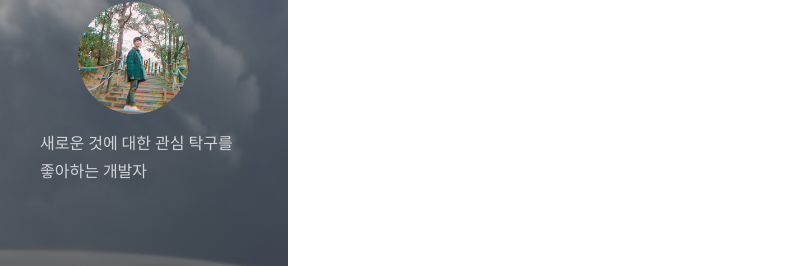
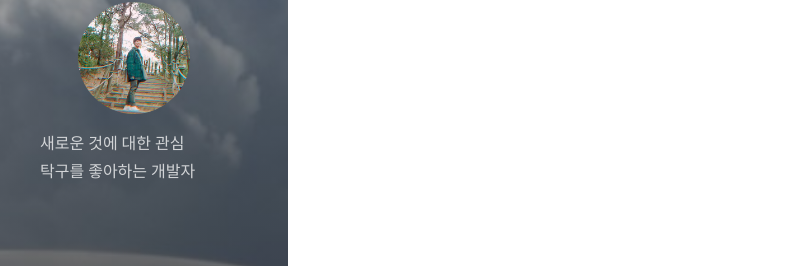
Before and after one commit to chahaun/chahaun.github.io, a Jekyll site: the page built from index.html, in a window 1280 px wide and 900 px high, scrolled down 506 px. Shown: the part 631-897 px from the top of the window, without its empty margins (0-806 px from the left). Built offline with Jekyll 4.4.1, drawn with Linux system fonts in a browser that asks for light colours; nearby versions of some CDN libraries; the list of posts is cut into pages by our own code.

```diff
--- a/_config.yml
+++ b/_config.yml
@@ -18,7 +18,7 @@ tagline:             탁구를 좋아하는 개발자.
 # A short description of the page, used in the sidebar and as fallback for the meta description tag.
 # Markdown enabled, but don't use more than one paragraph (enforced by `>`)
 description:         >
-  새로운 것에 대한 관심
+  새로운 것에 대한 관심<br>
   탁구를 좋아하는 개발자
 
 # This should be the same author as first entry in `_data/authors.yml`
```
